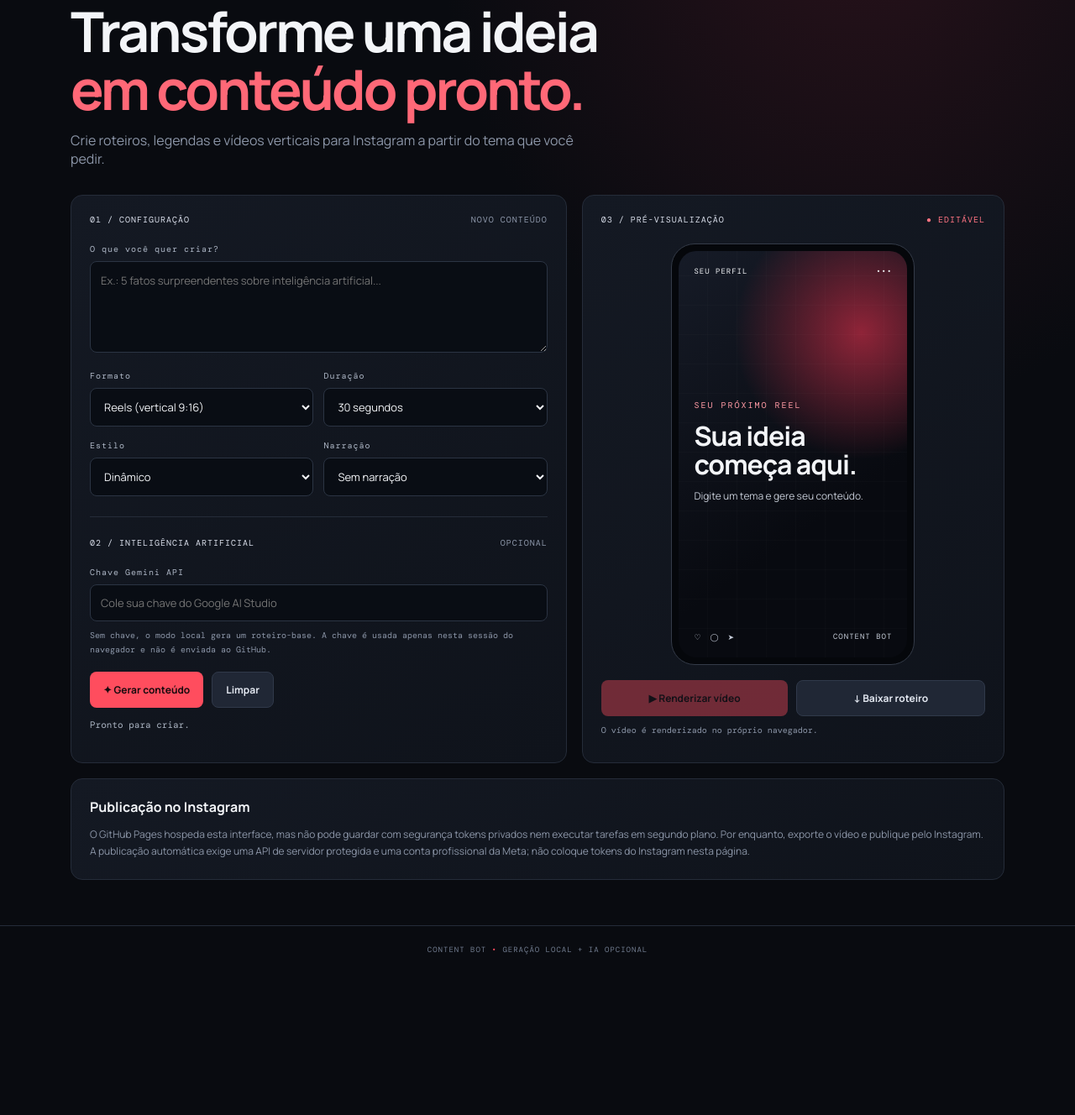
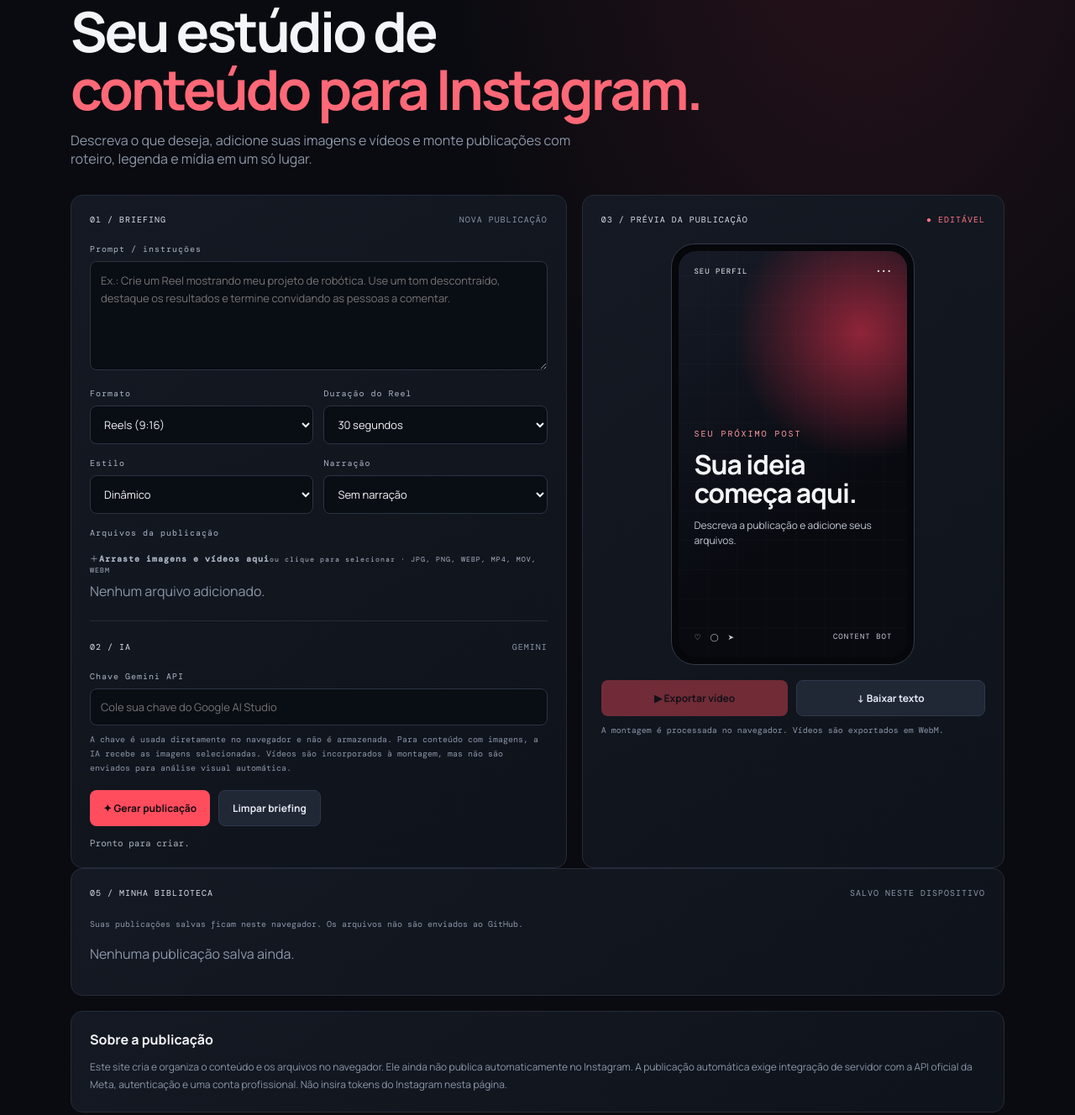
Before and after one commit to otavio-dias-leite/content-bot, a plain HTML site: page index.html in a window 1280 px wide. Shown: the part 149-1477 px from the top of the page at 84% size. Before the commit the page ends 1308 px from the top, so only its background shows below. Drawn offline with nearby package versions, Linux system fonts and the light colour scheme.

Commit message:
Build media-aware Instagram content studio

```diff
--- a/index.html
+++ b/index.html
@@ -1,41 +1,29 @@
 <!doctype html>
-<html lang="pt-BR">
-<head>
-<meta charset="utf-8"><meta name="viewport" content="width=device-width,initial-scale=1">
-<meta name="theme-color" content="#090b10"><title>Content Bot — Instagram Studio</title>
-<link rel="stylesheet" href="style.css">
-</head>
+<html lang="pt-BR"><head><meta charset="utf-8"><meta name="viewport" content="width=device-width,initial-scale=1"><meta name="theme-color" content="#090b10"><title>Content Bot — Studio</title><link rel="stylesheet" href="style.css"></head>
 <body>
-<header class="top"><a class="brand" href="./"><span class="mark">CB</span><span>CONTENT<span class="muted">BOT</span></span></a><span class="pill">INSTAGRAM STUDIO</span></header>
+<header class="top"><a class="brand" href="./"><span class="mark">CB</span><span>CONTENT<span class="muted">BOT</span></span></a><nav><a href="#create">Criar</a><a href="#library">Biblioteca</a></nav><span class="pill">INSTAGRAM STUDIO</span></header>
 <main>
-<section class="intro"><div class="eyebrow">AI CONTENT WORKSPACE</div><h1>Transforme uma ideia<br><span>em conteúdo pronto.</span></h1><p>Crie roteiros, legendas e vídeos verticais para Instagram a partir do tema que você pedir.</p></section>
-<section class="layout">
+<section class="intro"><div class="eyebrow">AI CONTENT WORKSPACE</div><h1>Seu estúdio de<br><span>conteúdo para Instagram.</span></h1><p>Descreva o que deseja, adicione suas imagens e vídeos e monte publicações com roteiro, legenda e mídia em um só lugar.</p></section>
+<section id="create" class="layout">
 <div class="panel controls">
-<div class="section-title"><span>01 / CONFIGURAÇÃO</span><span class="muted">NOVO CONTEÚDO</span></div>
-<label for="topic">O que você quer criar?</label><textarea id="topic" rows="4" placeholder="Ex.: 5 fatos surpreendentes sobre inteligência artificial..."></textarea>
-<div class="grid2"><div><label for="format">Formato</label><select id="format"><option value="reel">Reels (vertical 9:16)</option><option value="carousel">Ideia para carrossel</option><option value="story">Stories</option></select></div><div><label for="duration">Duração</label><select id="duration"><option value="15">15 segundos</option><option value="30" selected>30 segundos</option><option value="45">45 segundos</option><option value="60">60 segundos</option></select></div></div>
+<div class="section-title"><span>01 / BRIEFING</span><span class="muted">NOVA PUBLICAÇÃO</span></div>
+<label for="topic">Prompt / instruções</label><textarea id="topic" rows="5" placeholder="Ex.: Crie um Reel mostrando meu projeto de robótica. Use um tom descontraído, destaque os resultados e termine convidando as pessoas a comentar."></textarea>
+<div class="grid2"><div><label for="format">Formato</label><select id="format"><option value="reel">Reels (9:16)</option><option value="carousel">Carrossel</option><option value="story">Stories</option><option value="post">Post (4:5)</option></select></div><div><label for="duration">Duração do Reel</label><select id="duration"><option value="15">15 segundos</option><option value="30" selected>30 segundos</option><option value="45">45 segundos</option><option value="60">60 segundos</option></select></div></div>
 <div class="grid2"><div><label for="tone">Estilo</label><select id="tone"><option>Dinâmico</option><option>Educativo</option><option>Curioso / viral</option><option>Profissional</option><option>Humorístico</option><option>Storytelling</option></select></div><div><label for="voice">Narração</label><select id="voice"><option>Sem narração</option><option>Texto para narração</option></select></div></div>
-<div class="divider"></div><div class="section-title"><span>02 / INTELIGÊNCIA ARTIFICIAL</span><span class="muted">OPCIONAL</span></div>
+<label>Arquivos da publicação</label><label class="drop" id="dropzone" for="media"><span class="upload-icon">＋</span><b>Arraste imagens e vídeos aqui</b><small>ou clique para selecionar · JPG, PNG, WEBP, MP4, MOV, WEBM</small><input id="media" type="file" accept="image/*,video/*" multiple hidden></label>
+<div id="mediaList" class="media-list"><span class="muted">Nenhum arquivo adicionado.</span></div>
+<div class="divider"></div><div class="section-title"><span>02 / IA</span><span class="muted">GEMINI</span></div>
 <label for="apiKey">Chave Gemini API</label><input id="apiKey" type="password" placeholder="Cole sua chave do Google AI Studio">
-<p class="hint">Sem chave, o modo local gera um roteiro-base. A chave é usada apenas nesta sessão do navegador e não é enviada ao GitHub.</p>
-<div class="actions"><button id="generate" class="primary">✦ Gerar conteúdo</button><button id="clear" class="secondary">Limpar</button></div>
-<div id="status" class="status" aria-live="polite">Pronto para criar.</div>
+<p class="hint">A chave é usada diretamente no navegador e não é armazenada. Para conteúdo com imagens, a IA recebe as imagens selecionadas. Vídeos são incorporados à montagem, mas não são enviados para análise visual automática.</p>
+<div class="actions"><button id="generate" class="primary">✦ Gerar publicação</button><button id="clear" class="secondary">Limpar briefing</button></div><div id="status" class="status" aria-live="polite">Pronto para criar.</div>
 </div>
 <div class="panel preview">
-<div class="section-title"><span>03 / PRÉ-VISUALIZAÇÃO</span><span class="live-dot">● EDITÁVEL</span></div>
-<div class="phone"><div class="video" id="videoCanvas"><div class="video-top">SEU PERFIL <span>•••</span></div><div class="visual-copy"><small id="sceneLabel">SEU PRÓXIMO REEL</small><h2 id="visualTitle">Sua ideia<br>começa aqui.</h2><p id="visualSub">Digite um tema e gere seu conteúdo.</p></div><div class="video-bottom"><span>♡　◯　➤</span><span>CONTENT BOT</span></div></div></div>
-<div class="export-row"><button id="render" class="primary" disabled>▶ Renderizar vídeo</button><button id="downloadText" class="secondary" disabled>↓ Baixar roteiro</button></div>
-<div id="renderStatus" class="hint">O vídeo é renderizado no próprio navegador.</div>
-</div>
-</section>
-<section class="panel results" id="results" hidden>
-<div class="section-title"><span>04 / RESULTADO</span><span class="muted">PACOTE PARA INSTAGRAM</span></div>
-<div class="result-grid"><div><label>ROTEIRO</label><textarea id="script" rows="8"></textarea></div><div><label>LEGENDA</label><textarea id="caption" rows="8"></textarea><button id="copyCaption" class="secondary small">Copiar legenda</button></div></div>
-<div><label>HASHTAGS</label><div id="hashtags" class="tags"></div></div>
-<div><label>IDEIAS DE CENAS</label><div id="scenes" class="scene-list"></div></div>
-</section>
-<section class="panel note"><b>Publicação no Instagram</b><p>O GitHub Pages hospeda esta interface, mas não pode guardar com segurança tokens privados nem executar tarefas em segundo plano. Por enquanto, exporte o vídeo e publique pelo Instagram. A publicação automática exige uma API de servidor protegida e uma conta profissional da Meta; não coloque tokens do Instagram nesta página.</p></section>
-</main>
-<footer>CONTENT BOT <span>•</span> GERAÇÃO LOCAL + IA OPCIONAL</footer>
-<script src="app.js"></script>
-</body></html>
+<div class="section-title"><span>03 / PRÉVIA DA PUBLICAÇÃO</span><span class="live-dot">● EDITÁVEL</span></div>
+<div class="phone"><div class="video" id="videoCanvas"><div class="video-top">SEU PERFIL <span>•••</span></div><div class="media-stage" id="mediaStage"></div><div class="visual-copy"><small id="sceneLabel">SEU PRÓXIMO POST</small><h2 id="visualTitle">Sua ideia<br>começa aqui.</h2><p id="visualSub">Descreva a publicação e adicione seus arquivos.</p></div><div class="video-bottom"><span>♡　◯　➤</span><span>CONTENT BOT</span></div></div></div>
+<div class="export-row"><button id="render" class="primary" disabled>▶ Exportar vídeo</button><button id="downloadText" class="secondary" disabled>↓ Baixar texto</button></div><div id="renderStatus" class="hint">A montagem é processada no navegador. Vídeos são exportados em WebM.</div>
+</div></section>
+<section class="panel results" id="results" hidden><div class="section-title"><span>04 / CONTEÚDO GERADO</span><span class="muted">EDITE ANTES DE PUBLICAR</span></div>
+<div class="result-grid"><div><label>ROTEIRO</label><textarea id="script" rows="9"></textarea></div><div><label>LEGENDA</label><textarea id="caption" rows="9"></textarea><button id="copyCaption" class="secondary small">Copiar legenda</button></div></div><div><label>HASHTAGS</label><div id="hashtags" class="tags"></div></div><div><label>CENAS / SLIDES</label><div id="scenes" class="scene-list"></div></div><div class="actions"><button id="savePost" class="primary">Salvar na biblioteca</button><button id="downloadPackage" class="secondary">Exportar pacote .txt</button></div><div id="saveStatus" class="status"></div></section>
+<section id="library" class="panel library"><div class="section-title"><span>05 / MINHA BIBLIOTECA</span><span class="muted">SALVO NESTE DISPOSITIVO</span></div><p class="hint">Suas publicações salvas ficam neste navegador. Os arquivos não são enviados ao GitHub.</p><div id="libraryList" class="library-list"><p class="muted">Nenhuma publicação salva ainda.</p></div></section>
+<section class="panel note"><b>Sobre a publicação</b><p>Este site cria e organiza o conteúdo e os arquivos no navegador. Ele ainda não publica automaticamente no Instagram. A publicação automática exige integração de servidor com a API oficial da Meta, autenticação e uma conta profissional. Não insira tokens do Instagram nesta página.</p></section>
+</main><footer>CONTENT BOT <span>•</span> INSTAGRAM CONTENT STUDIO</footer><script src="app.js"></script></body></html>
```
